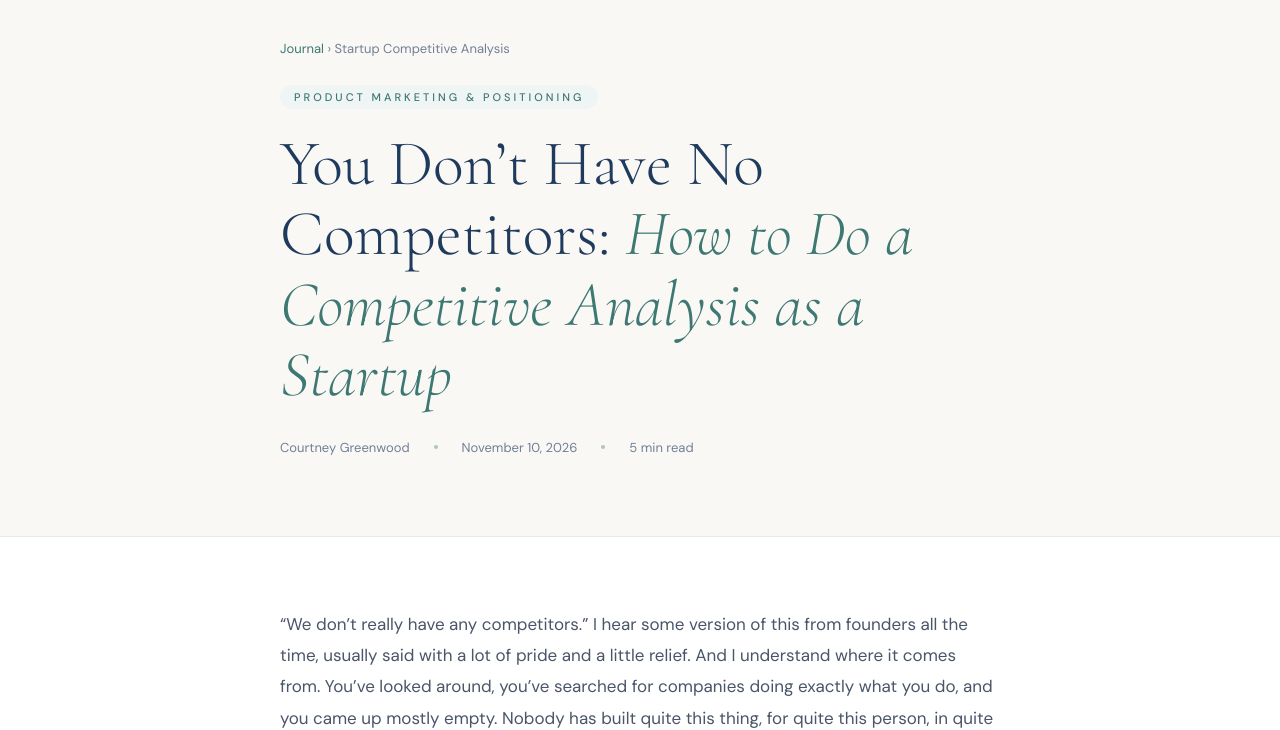
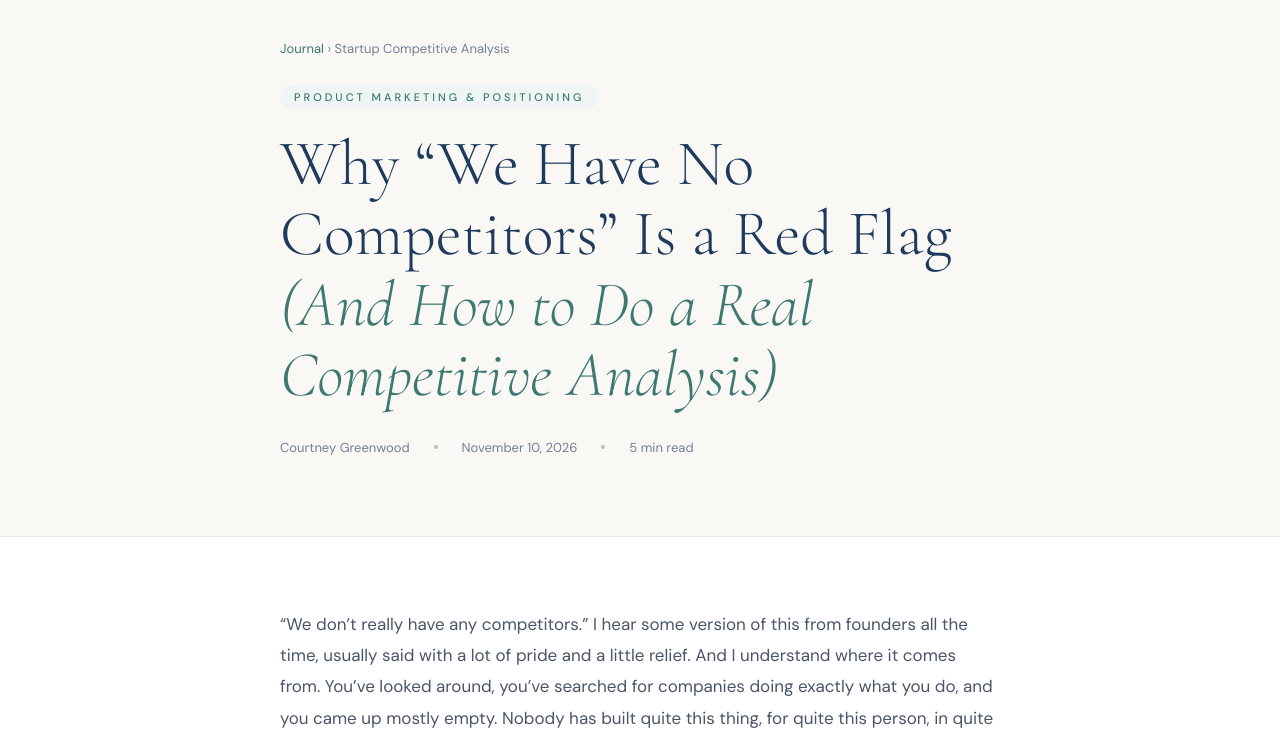
Before and after one commit to GreenwoodMarketing/gmc-website, a plain HTML site: page website/blog/startup-competitive-analysis.html in a window 1280 px wide. Shown: the part 80-810 px from the top of the page. Drawn offline with nearby package versions, Linux system fonts and the light colour scheme.

Commit message:
Retitle competitive analysis post
Co-Authored-By: Claude Opus 5.5 <noreply@anthropic.com>
Claude-Session: https://claude.ai/code/session_01F6xB3JKNhnhBXHeyVkC7Lx

```diff
--- a/website/blog/startup-competitive-analysis.html
+++ b/website/blog/startup-competitive-analysis.html
@@ -3,7 +3,7 @@
 <head>
 <meta charset="UTF-8">
 <meta name="viewport" content="width=device-width, initial-scale=1.0">
-<title>Startup Competitive Analysis: Why “No Competitors” Is a Myth | Greenwood Marketing Collective</title>
+<title>“We Have No Competitors” Is a Red Flag: Startup Competitive Analysis | Greenwood Marketing Collective</title>
 <meta name="description" content="Think you have no competitors? Your customers disagree. How to run a startup competitive analysis that counts workarounds, spreadsheets, and pen and paper.">
 <link rel="preconnect" href="https://fonts.googleapis.com">
 <link rel="preconnect" href="https://fonts.gstatic.com" crossorigin>
@@ -49,13 +49,13 @@
 <meta property="og:type" content="article">
 <meta property="og:site_name" content="Greenwood Marketing Collective">
 <meta property="og:url" content="https://greenwoodmarketingcollective.com/blog/startup-competitive-analysis">
-<meta property="og:title" content="You Don’t Have No Competitors: How to Do a Competitive Analysis as a Startup">
+<meta property="og:title" content="Why “We Have No Competitors” Is a Red Flag (And How to Do a Real Competitive Analysis)">
 <meta property="og:description" content="Think you have no competitors? Your customers disagree. How to run a startup competitive analysis that counts workarounds, spreadsheets, and pen and paper.">
 <meta property="og:image" content="https://greenwoodmarketingcollective.com/images/courtney-working.jpg">
 <meta property="article:published_time" content="2026-11-10">
 <meta property="article:author" content="Courtney Greenwood">
 <meta name="twitter:card" content="summary_large_image">
-<script type="application/ld+json">{"@context":"https://schema.org","@graph":[{"@type":"BlogPosting","headline":"You Don’t Have No Competitors: How to Do a Competitive Analysis as a Startup","description":"Think you have no competitors? Your customers disagree. How to run a startup competitive analysis that counts workarounds, spreadsheets, and pen and paper.","url":"https://greenwoodmarketingcollective.com/blog/startup-competitive-analysis","mainEntityOfPage":"https://greenwoodmarketingcollective.com/blog/startup-competitive-analysis","datePublished":"2026-11-10","image":"https://greenwoodmarketingcollective.com/images/courtney-working.jpg","author":{"@type":"Person","name":"Courtney Greenwood","url":"https://greenwoodmarketingcollective.com/about"},"publisher":{"@type":"Organization","@id":"https://greenwoodmarketingcollective.com/#org","name":"Greenwood Marketing Collective","url":"https://greenwoodmarketingcollective.com/"},"articleSection":"Product Marketing & Positioning","dateModified":"2026-11-10","inLanguage":"en-US"},{"@type":"BreadcrumbList","itemListElement":[{"@type":"ListItem","position":1,"name":"Home","item":"https://greenwoodmarketingcollective.com/"},{"@type":"ListItem","position":2,"name":"Journal","item":"https://greenwoodmarketingcollective.com/blog/"},{"@type":"ListItem","position":3,"name":"Startup Competitive Analysis","item":"https://greenwoodmarketingcollective.com/blog/startup-competitive-analysis"}]}]}</script>
+<script type="application/ld+json">{"@context":"https://schema.org","@graph":[{"@type":"BlogPosting","headline":"Why “We Have No Competitors” Is a Red Flag (And How to Do a Real Competitive Analysis)","description":"Think you have no competitors? Your customers disagree. How to run a startup competitive analysis that counts workarounds, spreadsheets, and pen and paper.","url":"https://greenwoodmarketingcollective.com/blog/startup-competitive-analysis","mainEntityOfPage":"https://greenwoodmarketingcollective.com/blog/startup-competitive-analysis","datePublished":"2026-11-10","image":"https://greenwoodmarketingcollective.com/images/courtney-working.jpg","author":{"@type":"Person","name":"Courtney Greenwood","url":"https://greenwoodmarketingcollective.com/about"},"publisher":{"@type":"Organization","@id":"https://greenwoodmarketingcollective.com/#org","name":"Greenwood Marketing Collective","url":"https://greenwoodmarketingcollective.com/"},"articleSection":"Product Marketing & Positioning","dateModified":"2026-11-10","inLanguage":"en-US"},{"@type":"BreadcrumbList","itemListElement":[{"@type":"ListItem","position":1,"name":"Home","item":"https://greenwoodmarketingcollective.com/"},{"@type":"ListItem","position":2,"name":"Journal","item":"https://greenwoodmarketingcollective.com/blog/"},{"@type":"ListItem","position":3,"name":"Startup Competitive Analysis","item":"https://greenwoodmarketingcollective.com/blog/startup-competitive-analysis"}]}]}</script>
 </head>
 <body>
 
@@ -79,7 +79,7 @@
   <div class="post-hero-inner">
     <div class="post-breadcrumb"><a href="/blog/index.html">Journal</a> &rsaquo; Startup Competitive Analysis</div>
     <div class="post-tag">Product Marketing &amp; Positioning</div>
-    <h1 class="post-h1">You Don&#8217;t Have No Competitors: <em>How to Do a Competitive Analysis as a Startup</em></h1>
+    <h1 class="post-h1">Why &#8220;We Have No Competitors&#8221; Is a Red Flag <em>(And How to Do a Real Competitive Analysis)</em></h1>
     <div class="post-meta">
       <span>Courtney Greenwood</span>
       <span class="post-meta-divider"></span>
```
Also changed, not shown: website/blog/index.html (+1 -1 lines), website/llms.txt.
